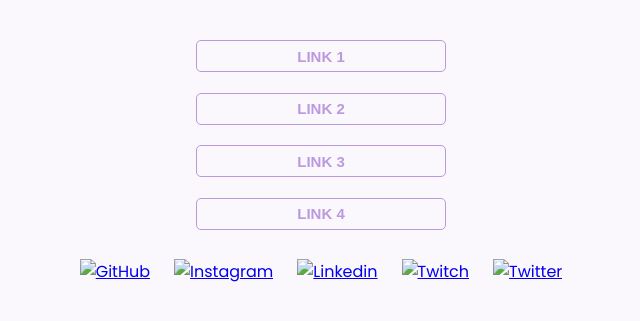
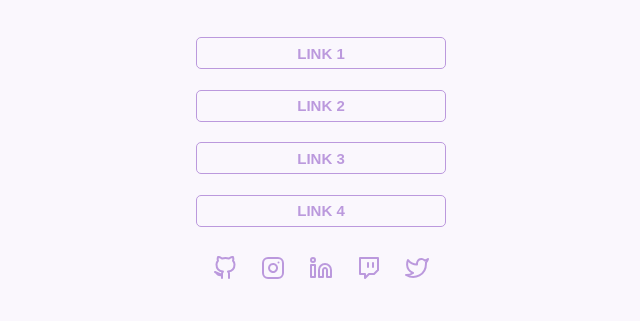
Before and after one commit to gabrielmarinho1/Social-Tree-Rocketseat, a plain HTML site: page index.html in a window 1280 px wide. Shown: the part 337-658 px from the top of the page, without its empty margins (319-959 px from the left). Drawn offline with Linux system fonts and the light colour scheme.

Commit message:
sgv-icons-correction

```diff
--- a/index.html
+++ b/index.html
@@ -32,11 +32,11 @@
         </div>
 
         <div class="social_media">
-            <a href="#"><img src="/social_tree/assets/github.svg" alt="GitHub"></a>
-            <a href="#"><img src="/social_tree/assets/instagram.svg" alt="Instagram"></a>
-            <a href="#"><img src="/social_tree/assets/linkedin.svg" alt="Linkedin"></a>
-            <a href="#"><img src="/social_tree/assets/twitch.svg" alt="Twitch"></a>
-            <a href="#"><img src="/social_tree/assets/twitter.svg" alt="Twitter"></a>
+            <a href="#"><img src="/Social-Tree-Rocketseat/assets/github.svg" alt="GitHub"></a>
+            <a href="#"><img src="/Social-Tree-Rocketseat/assets/instagram.svg" alt="Instagram"></a>
+            <a href="#"><img src="/Social-Tree-Rocketseat/assets/linkedin.svg" alt="Linkedin"></a>
+            <a href="#"><img src="/Social-Tree-Rocketseat/assets/twitch.svg" alt="Twitch"></a>
+            <a href="#"><img src="/Social-Tree-Rocketseat/assets/twitter.svg" alt="Twitter"></a>
         </div>
     </section>
 
```
